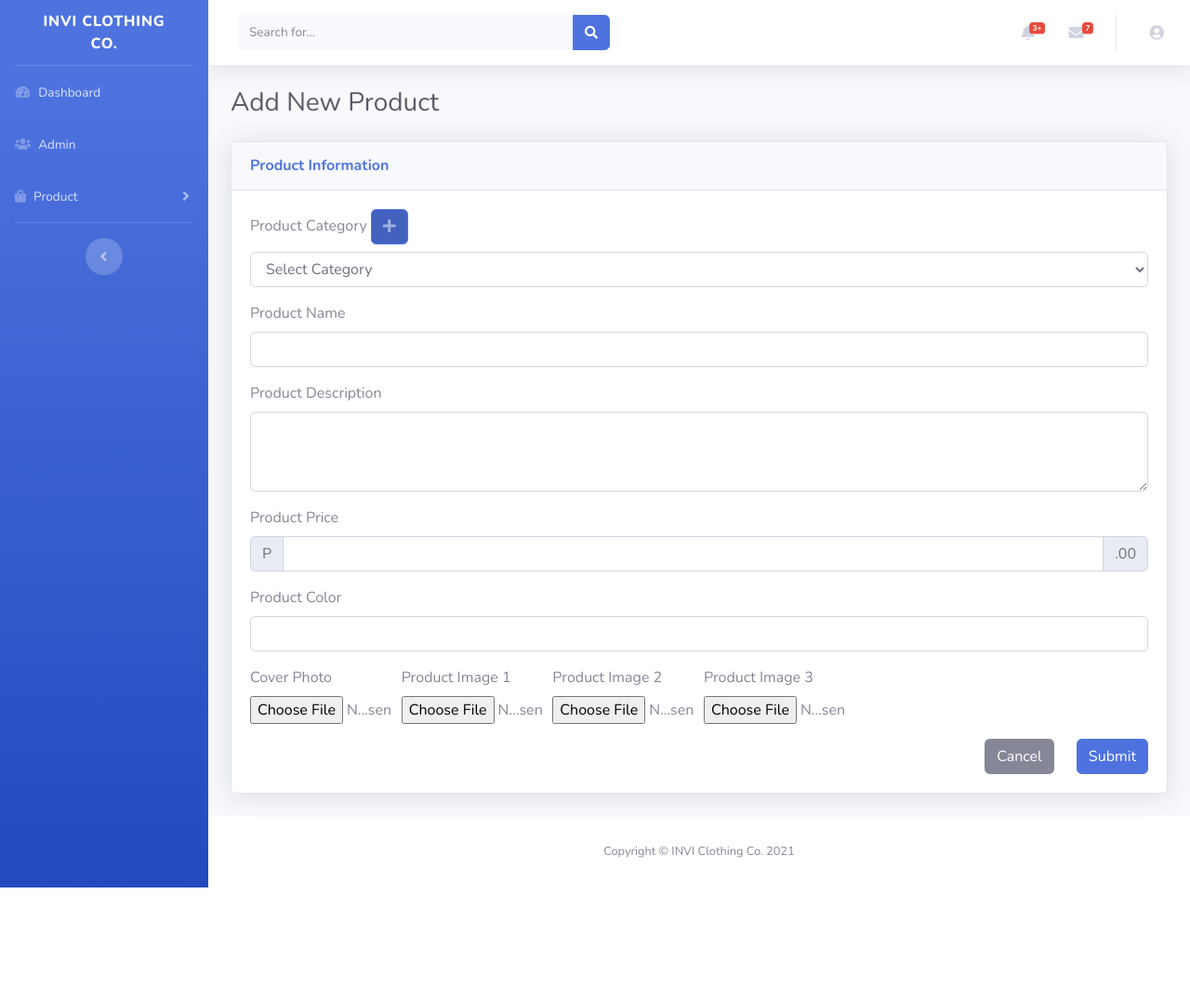
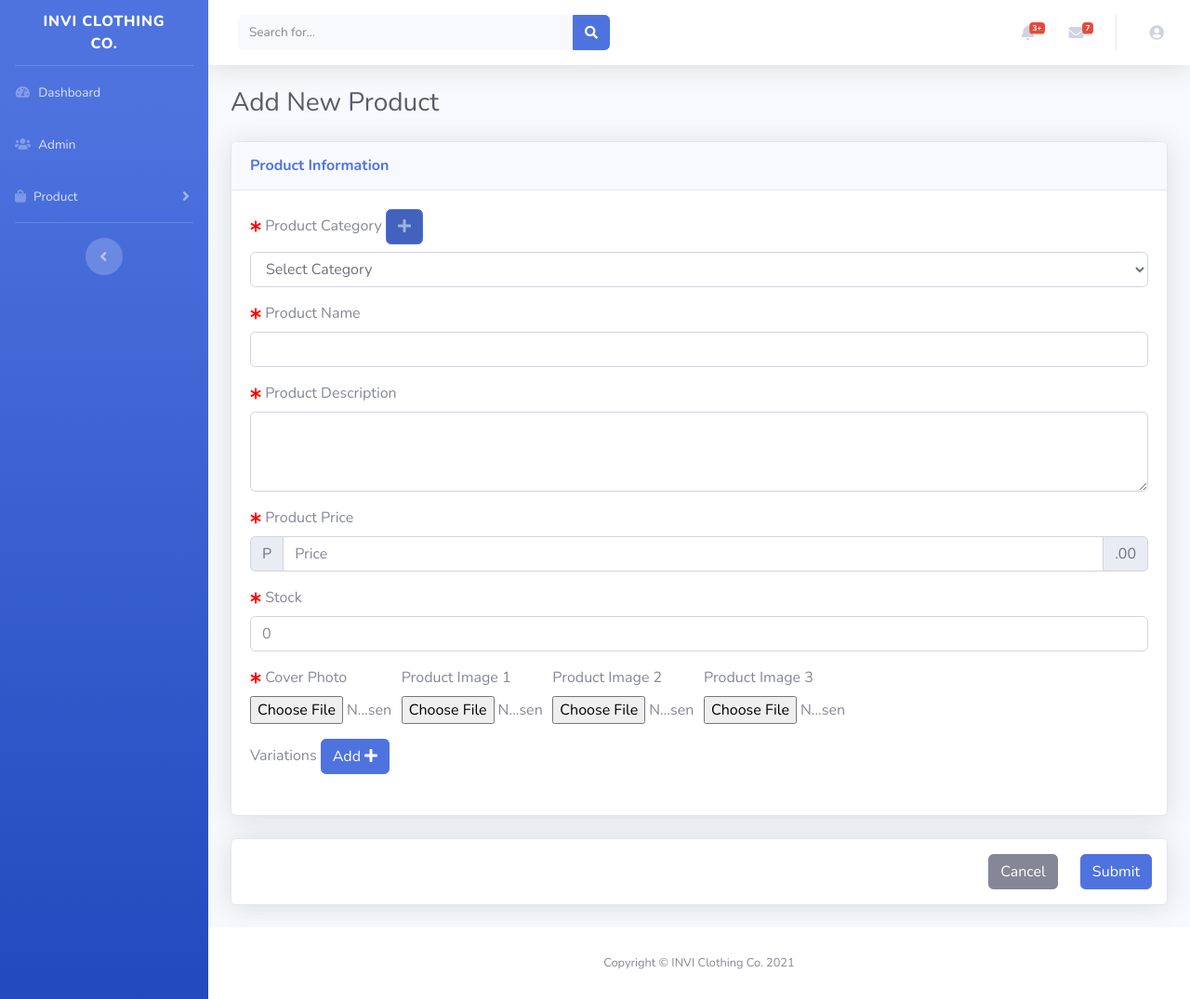
Before and after one commit to VEN-github/invi-clothing-co-web-store, a PHP site: page /dist/addproduct.php in a window 1280 px wide. Shown: the whole page at 93% size. Before the commit the page ends 955 px from the top, so only its background shows below. Run offline with PHP 8.4, Linux system fonts and the light colour scheme; data comes from the database, SQL or seed files in the repository; data that the repository does not hold is empty.

Commit message:
Add Product Page

```diff
--- a/dist/addproduct.php
+++ b/dist/addproduct.php
@@ -46,6 +46,7 @@ include_once "../includes/dashboard_navbar.php";
     </div>
     <form class="card-body" method="post" enctype="multipart/form-data" id="productForm">
       <div class="form-group">
+          <i class="fas fa-asterisk fa-xs" style="color:red"></i>
           <label>Product Category
             <button type="button" class="btn btn-primary btn-icon-split" data-toggle="modal" data-target="#addnewcategory">
               <span class="icon text-white-50">
@@ -53,7 +54,7 @@ include_once "../includes/dashboard_navbar.php";
               </span>
             </button>
           </label>
-          <select class="form-control" name="categoryID">
+          <select class="form-control" name="categoryID" required>
             <option selected disabled>Select Category</option>
             <?php foreach ($categories as $category) { ?>
               <option value="<?= $category["ID"] ?>"><?= $category[
@@ -63,50 +64,139 @@ include_once "../includes/dashboard_navbar.php";
           </select>
         </div>
       <div class="form-group">
+        <i class="fas fa-asterisk fa-xs" style="color:red"></i>
         <label>Product Name</label>
-        <input type="text" name="productName" class="form-control" >
+        <input type="text" name="productName" class="form-control" required>
       </div>
       <div class="form-group">
+        <i class="fas fa-asterisk fa-xs" style="color:red"></i>
         <label>Product Description</label>
-        <textarea class="form-control" name="productDescription" rows="3"></textarea>
+        <textarea class="form-control" name="productDescription" rows="3" required></textarea>
       </div>
-      <div class="form-group">
+      <div id="priceContainer" class="form-group">
+        <i class="fas fa-asterisk fa-xs" style="color:red"></i>
         <label>Product Price</label>
         <div class="input-group mb-3">
           <div class="input-group-prepend">
             <span class="input-group-text">P</span>
           </div>
-          <input type="text" name="productPrice" class="form-control" aria-label="Amount (to the nearest dollar)">
+          <input type="text" name="productPrice" id="price" class="form-control" aria-label="Amount (to the nearest dollar)" placeholder="Price" required>
           <div class="input-group-append">
             <span class="input-group-text">.00</span>
           </div>
         </div>
       </div>
-      <div class="form-group">
-        <label>Product Color</label>
-        <input type="text" name="productColor" class="form-control" >
+      <div id="stockContainer" class="form-group">
+        <i class="fas fa-asterisk fa-xs" style="color:red"></i>
+        <label>Stock</label>
+        <input type="text" name="stock" id="stock" class="form-control" placeholder="0" required>
       </div>
-      <div class="form-row">
+      <div id="images" class="form-row">
         <div class="form-group col-md-2">
+          <i class="fas fa-asterisk fa-xs" style="color:red"></i>
           <label>Cover Photo</label>
-          <input type="file" class="form-control-file" name="coverPhoto">
+          <input type="file" class="form-control-file" id="image" name="coverPhoto" required>
         </div>
         <div class="form-group col-md-2">
           <label>Product Image 1</label>
-          <input type="file" class="form-control-file" name="productImage1">
+          <input type="file" class="form-control-file" id="image" name="productImage1">
         </div>
         <div class="form-group col-md-2">
           <label>Product Image 2</label>
-          <input type="file" class="form-control-file" name="productImage2">
+          <input type="file" class="form-control-file" id="image" name="productImage2">
         </div>
         <div class="form-group col-md-2">
           <label>Product Image 3</label>
-          <input type="file" class="form-control-file" name="productImage3">
+          <input type="file" class="form-control-file" id="image" name="productImage3">
         </div>
       </div>
-      <!-- <div class="form-group">
-        <input type="hidden" class="form-control" name="minStocks" value="10">
-      </div> -->
+      <div id="variation" class="form-group">
+        <label>Variations
+          <button type="button" id="add-variant" class="btn btn-primary btn-icon-split">
+            <span class="text">Add <i class="fas fa-plus"></i></span>
+          </button>
+        </label>
+      </div>
+    </form>
+  </div>
+  <div id="variant-info" class="card shadow mb-4" style="display:none;">
+    <!-- Product Variation Form -->
+    <div class="card-header py-3">
+      <h6 class="m-0 font-weight-bold text-primary">Variation Information</h6>
+    </div>
+    <form class=card-body>
+      <div class="form-row mb-2">
+        <div class="form-group  col-md-0">
+          <label class="col-form-label">Name</label>
+        </div>
+        <div class="form-group col-md-4">
+          <input type="text" class="form-control" id="variantName" placeholder="Enter Variation Name, eg: color, size, etc:" required>
+        </div>
+      </div>
+      <div id="input-option">
+        <div class="form-row mb-2">
+          <div class="form-group  col-md-0">
+            <label class="col-form-label">Option</label>
+          </div>
+          <div  class="form-group col-md-4">
+            <input type="text" class="form-control" id="option" placeholder="Enter Option Name, eg: Red, Small, etc:" required>
+          </div>
+          <div class="form-group col-md-4">
+            <button type="button" id="delBtn" class="btn btn-danger delete" disabled style="cursor:not-allowed;">
+              <span class="text"><i class="fas fa-trash-alt "></i></span>
+            </button>
+          </div>
+        </div>
+      </div>
+      <button type="button" id="cancel" class="btn btn-light btn-icon-split">
+        <span class="text">Cancel</span>
+      </button>
+      <button type="button" id="add-option" class="btn btn-secondary btn-icon-split">
+        <span class="text">Add Another Option <i class="fas fa-plus"></i></span>
+      </button>
+      <button type="button" class="btn btn-primary btn-icon-split">
+        <span class="text">Add Another Variation <i class="fas fa-plus"></i></span>
+      </button>
+    </form>
+  </div>
+
+  <div id="variant-list" class="card shadow mb-4" style="display:none;">
+    <div class="card-header py-3">
+      <h6 class="m-0 font-weight-bold text-primary">Variation List</h6>
+    </div>
+    <div class="card-body">
+      <form class="card-body" method="post">
+        <div class="table-responsive">
+          <table class="table table-bordered variation-table" id="dataTable" width="100%" cellspacing="0">
+            <thead>
+              <tr>
+                <th>Variant Name</th>
+                <th>Price</th>
+                <th>Stock</th>
+              </tr>
+            </thead>
+            <tbody>
+              <tr>
+                <td>Option</td>
+                <td>
+                  <div class="input-group mb-3">
+                    <div class="input-group-prepend">
+                      <span class="input-group-text">P</span>
+                    </div>
+                    <input type="text" name="productPrice" class="form-control" aria-label="Amount (to the nearest dollar)" placeholder="Price" required>
+                  </div>
+                </td>
+                <td>
+                  <input type="text" name="productPrice" class="form-control" placeholder="0" required>
+                </td>
+              </tr>
+            </tbody>
+          </table>
+        </div>
+      </form>
+    </div>
+  </div>
+  <div class="card shadow mb-4 px-3 py-3">
     <div class="d-sm-flex justify-content-end">
       <a href="products.php">
         <button type="button" class="btn btn-secondary btn-icon-split mr-4">
@@ -117,11 +207,11 @@ include_once "../includes/dashboard_navbar.php";
         <span class="text">Submit</span>
       </button>
     </div>
-    </form>
   </div>
 </div>
 <!-- end of container-fluid -->
 </div>
 <!-- End of Main Content -->
 <?php require_once "../includes/dashboard_footer.php"; ?>
+<script src="./assets/js/variation.js"></script>
 <?php require_once "../includes/dashboard_scripts.php"; ?>
--- a/dist/assets/js/variation.js
+++ b/dist/assets/js/variation.js
@@ -1 +1 @@
-const form=document.querySelector("#addForm"),table=document.querySelector(".variation-table").getElementsByTagName("tbody")[0];function addVariation(e){e.preventDefault();const t=table.insertRow(),n=t.insertCell(0),a=t.insertCell(1),r=t.insertCell(2);var l=table.getElementsByTagName("tr").length,d=document.querySelector("#size").value,e=document.createTextNode(d);const i=document.createElement("button"),s=document.createElement("span"),o=document.createElement("i"),c=document.createElement("input"),m=document.createElement("input"),u=document.createElement("input");i.className="btn btn-danger delete",s.className="icon text-white-50",o.className="fas fa-trash-alt",c.setAttribute("type","hidden"),c.setAttribute("name","countRow[]"),c.setAttribute("value",l),u.setAttribute("type","hidden"),u.setAttribute("name","sizes[]"),u.setAttribute("value",d),m.setAttribute("type","number"),m.setAttribute("name","stocks[]"),m.setAttribute("min","0"),m.setAttribute("placeholder","0"),m.className="form-control",i.appendChild(s),s.appendChild(o),n.appendChild(c),n.appendChild(u),n.appendChild(e),a.appendChild(m),r.appendChild(i)}form.addEventListener("submit",addVariation),table.addEventListener("click",removeRow);
+const variantBtn=document.querySelector("#add-variant"),variantInfo=document.querySelector("#variant-info"),variantList=document.querySelector("#variant-list"),priceContainer=document.querySelector("#priceContainer"),stockContainer=document.querySelector("#stockContainer"),price=document.querySelector("#price"),stock=document.querySelector("#stock"),image=document.querySelector("#image"),images=document.querySelector("#images"),variation=document.querySelector("#variation"),variationName=document.querySelector("#variantName"),opt=document.querySelector("#option"),cancel=document.querySelector("#cancel"),optBtn=document.querySelector("#add-option"),inputOpt=document.querySelector("#input-option"),deleteBtn=document.querySelector("#delBtn");variantBtn.addEventListener("click",()=>{variantInfo.style.display="block",variantList.style.display="block",priceContainer.style.display="none",stockContainer.style.display="none",price.value="",stock.value="",image.value="",images.style.opacity="0",variation.style.display="none"}),cancel.addEventListener("click",()=>{variantInfo.style.display="none",variantList.style.display="none",priceContainer.style.display="block",stockContainer.style.display="block",images.style.opacity="1",variation.style.display="block",variationName.value="",opt.value=""}),optBtn.addEventListener("click",()=>{var e=document.querySelector("#option").parentNode.parentNode.cloneNode(!0);inputOpt.prepend(e)});
--- a/dist/productdetails.php
+++ b/dist/productdetails.php
@@ -209,7 +209,7 @@ include_once "../includes/header.php";
                 <span>.00</span>
               </p>
             </div>
-              <button class="wishlist" title="Wishlist">
+              <button class="wishlist" title="Add to Wishlist">
                 <span
                   class="iconify heart"
                   data-icon="ant-design:heart-outlined"
--- a/includes/dashboard_sidebar.php
+++ b/includes/dashboard_sidebar.php
@@ -1,6 +1,6 @@
 <?php
-    require_once('../class/webstoreclass.php');
-    $userdata = $store->get_userdata();
+require_once "../class/webstoreclass.php";
+$userdata = $store->get_userdata();
 ?>
 <!-- Sidebar -->
         <ul class="navbar-nav bg-gradient-primary sidebar sidebar-dark accordion" id="accordionSidebar">
```
Also changed, not shown: src/js/variation.js (+106 -60 lines). Lines whose indentation alone changed are shown as unchanged.
